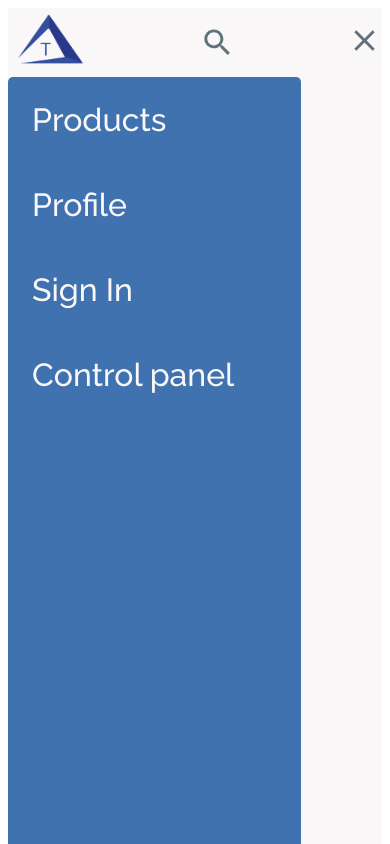
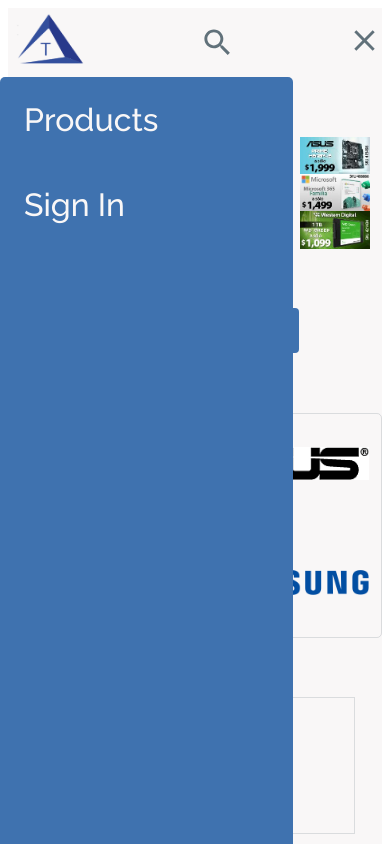
Before and after one commit to Yisusmomoa/React_e-commerce_Client, a React (Vite) app: page / in a window 390 px wide. Both pictures are taken after a click on the element 364 px from the left and 42 px from the top of the page. Shown: the top 844 px of the page. Built offline with nearby package versions, Linux system fonts and the light colour scheme; no server answers.

Commit message:
se modifica el componente navbarextended

```diff
--- a/src/components/IsAdmin.jsx/Admin/CategoriesModals/AddCategory.jsx
+++ b/src/components/IsAdmin.jsx/Admin/CategoriesModals/AddCategory.jsx
@@ -7,6 +7,8 @@ import { useCreateCategoryMutation } from '../../../../state/store/service/Categ
 import Swal from 'sweetalert2'
 
 const AddCategory = ({isOpenModalAdd, closeModalAdd}) => {
+
+    //#region Services
         const [createCategory,
         {
             isError,
@@ -51,6 +53,7 @@ const AddCategory = ({isOpenModalAdd, closeModalAdd}) => {
                 })
             }
         }, [isLoading]);
+    //#endregion Services
 
   return (
     <Modal isOpen={isOpenModalAdd}
--- a/src/components/Navbar/NavBar.style.jsx
+++ b/src/components/Navbar/NavBar.style.jsx
@@ -82,6 +82,9 @@ export const NavbarHeaderOptsRespopnsive=styled.div`
 `
 
 export const NavBarExtendedContainer=styled.div`
+ position: fixed;
+    z-index: 999;
+    left: 0;
     display:flex;
     flex-direction:column;
     width:75vw;
--- a/src/components/Navbar/NavbarExtended.jsx
+++ b/src/components/Navbar/NavbarExtended.jsx
@@ -1,4 +1,4 @@
-import React from 'react'
+  import React from 'react'
 import { NavBarExtendedContainer, NavBarLink } from './NavBar.style'
 
 const NavbarExtended = ({extendNavbar}) => {
@@ -6,17 +6,10 @@ const NavbarExtended = ({extendNavbar}) => {
         <>
             <NavBarExtendedContainer>
                 <NavBarLink responsive to={'/products'}>Products</NavBarLink>
-                <NavBarLink responsive to={'/profile'}>Profile</NavBarLink>
                 <NavBarLink responsive to={'/signIn'}>Sign In</NavBarLink>
-                <NavBarLink responsive to={'/admin'}>Control panel</NavBarLink>
             </NavBarExtendedContainer>
         </>
     )
-  return (
-    <>
-
-    </>
-  )
 }
 
 export default NavbarExtended
```
Also changed, not shown: src/components/Navbar/Navbar.jsx (+5 -3 lines). Lines whose indentation alone changed are shown as unchanged.
